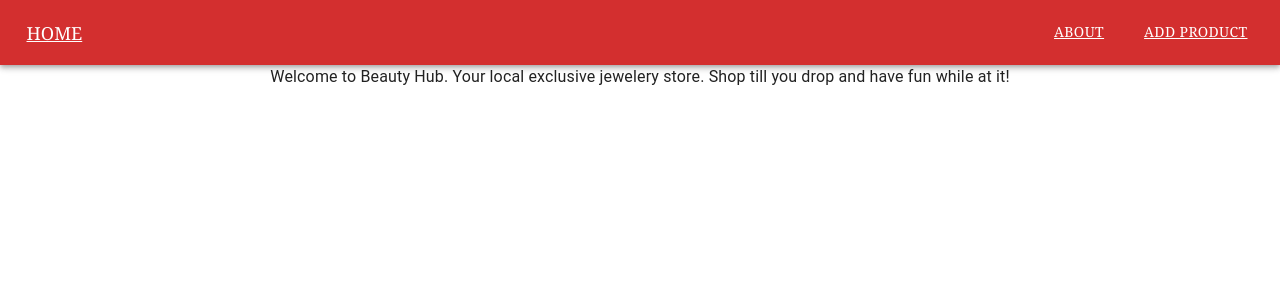
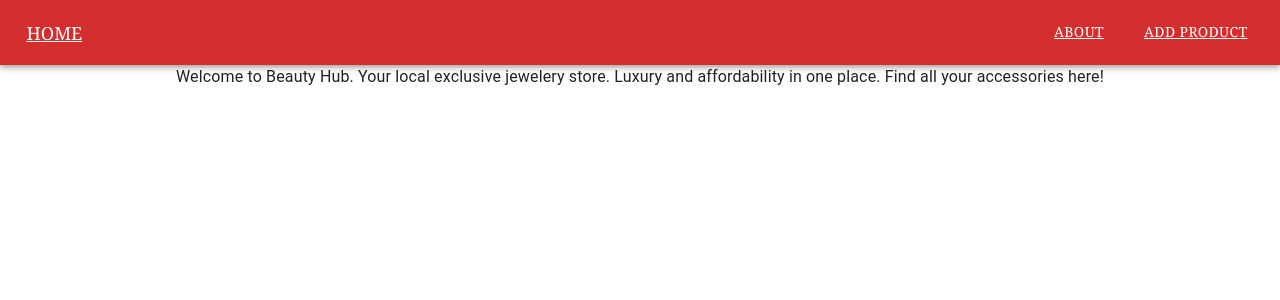
Before and after one commit to traceylungahi/Jewellery-store-App, a React (Create React App) app: page /about in a window 1280 px wide. Shown: the top 300 px of the page. Built offline with nearby package versions, Linux system fonts and the light colour scheme; data requests are answered from the project's data file.

Commit message:
Update styling of About component

```diff
--- a/src/App.css
+++ b/src/App.css
@@ -25,6 +25,7 @@
   justify-content: center;
   border: 1px solid lightgray;
   padding: 50px;
+  font-size:xx-large;
 }
 
 .Button {
--- a/src/components/About.js
+++ b/src/components/About.js
@@ -3,7 +3,7 @@ import React from "react";
 function About() {
     return (
       <div className="çontainer">
-        Welcome to Beauty Hub. Your local exclusive jewelery store. Shop till you drop and have fun while at it!
+        Welcome to Beauty Hub. Your local exclusive jewelery store. Luxury and affordability in one place. Find all your accessories here!
       </div>
     );
 }
```
